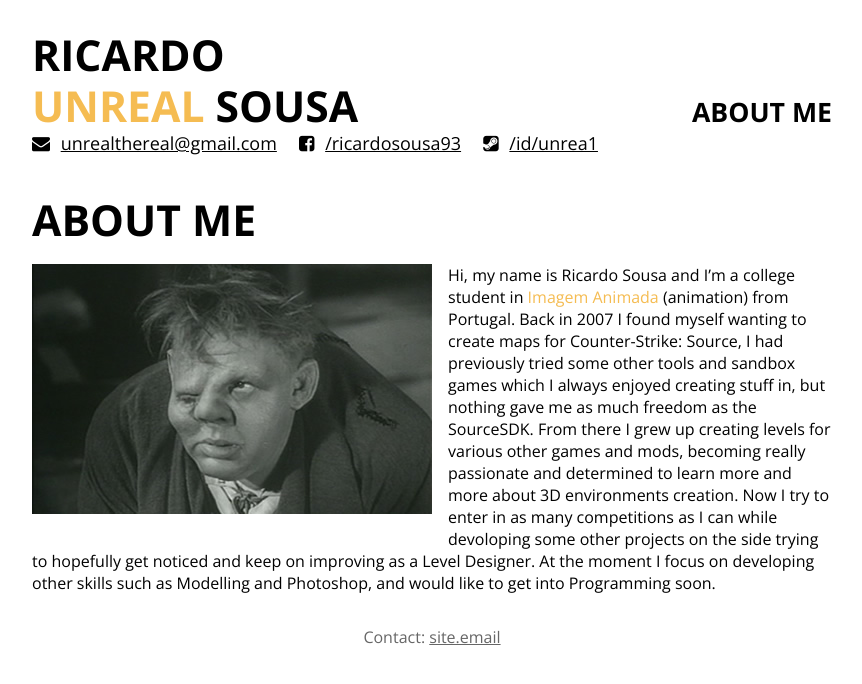
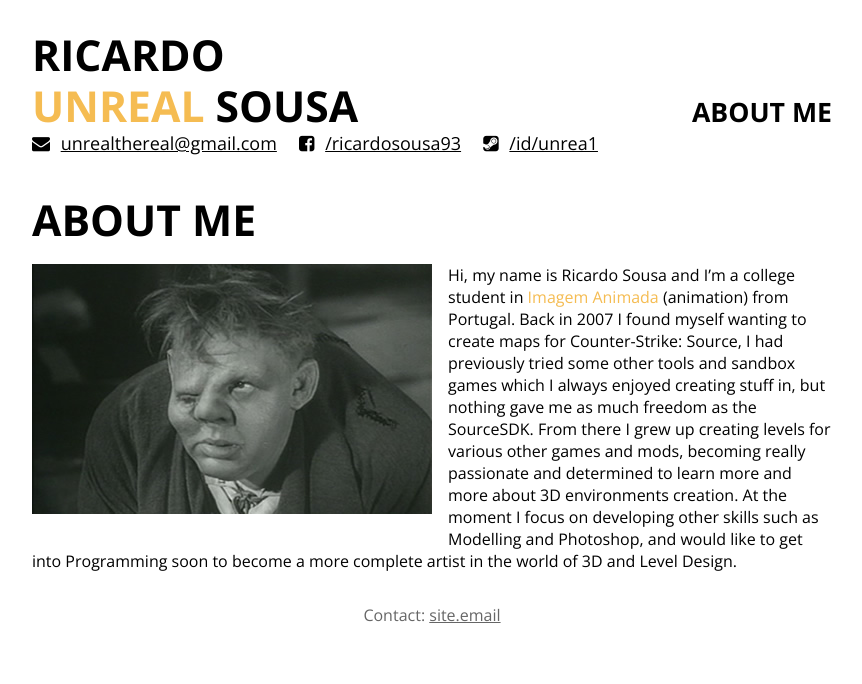
Before and after one commit to THEREALUNREAL/THEREALUNREAL.github.io, a Jekyll site: the page built from about.md, in a window 1280 px wide. Shown: the top 684 px of the page, without its empty margins (208-1070 px from the left). Built offline with Jekyll 4.4.1, drawn with Linux system fonts in a browser that asks for light colours; nearby versions of some CDN libraries.

Commit message:
Update about.md

```diff
--- a/about.md
+++ b/about.md
@@ -7,5 +7,4 @@ permalink: /about/
 [![A picture of me](/images/me.jpg)](/images/me.jpg){: .portrait}
 
 Hi, my name is Ricardo Sousa and I'm a college student in _Imagem Animada_ (animation) from Portugal. Back in 2007 I found myself wanting to create maps for Counter-Strike: Source, I had previously tried some other tools and sandbox games which I always enjoyed creating stuff in, but nothing gave me as much freedom as the SourceSDK. From there I grew up creating levels for various other games and mods, becoming really passionate and determined to learn more and more about 3D environments creation.
-Now I try to enter in as many competitions as I can while devoloping some other projects on the side trying to hopefully get noticed and keep on improving as a Level Designer.
-At the moment I focus on developing other skills such as Modelling and Photoshop, and would like to get into Programming soon.
+At the moment I focus on developing other skills such as Modelling and Photoshop, and would like to get into Programming soon to become a more complete artist in the world of 3D and Level Design.
```
